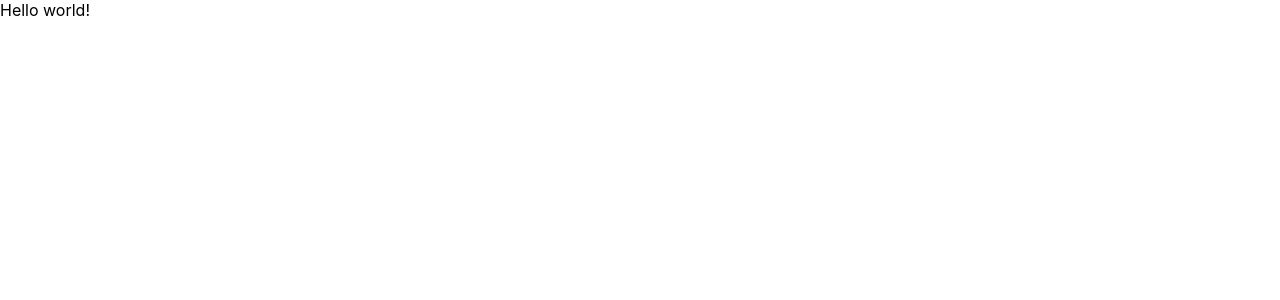
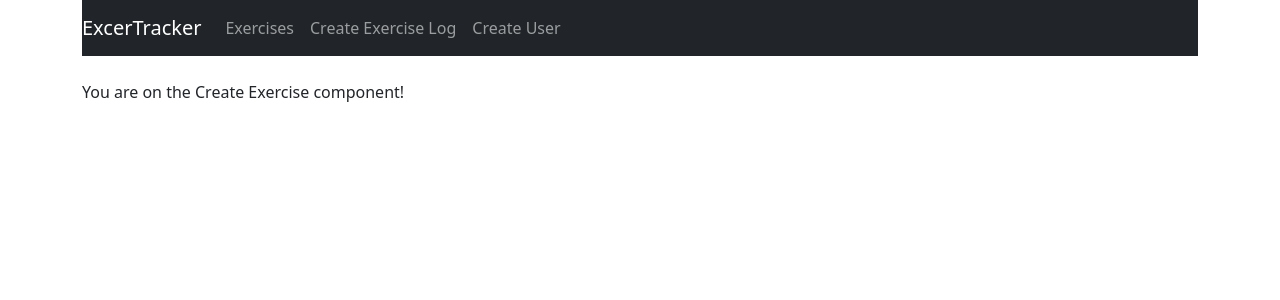
Before and after one commit to mirandali17/mern-exercise-tracker, a React (Create React App) app: page /create in a window 1280 px wide. Shown: the top 300 px of the page. Built offline with nearby package versions, Linux system fonts and the light colour scheme.

Commit message:
router function

```diff
--- a/package.json
+++ b/package.json
@@ -8,6 +8,7 @@
     "@testing-library/user-event": "^13.5.0",
     "react": "^17.0.2",
     "react-dom": "^17.0.2",
+    "react-router-dom": "^6.2.1",
     "react-scripts": "5.0.0",
     "web-vitals": "^2.1.4"
   },
--- a/src/App.js
+++ b/src/App.js
@@ -1,8 +1,29 @@
+import React from 'react';
+import { BrowserRouter as Router, Routes, Route } from 'react-router-dom';
+import "bootstrap/dist/css/bootstrap.min.css";
+import Navbar from "./components/navbar.component"
+import ExercisesList from "./components/exercises-list.component";
+import EditExercise from "./components/edit-exercise.component";
+import CreateExercise from "./components/create-exercise.component";
+import CreateUser from "./components/create-user.component";
+
 function App() {
   return (
-    <div className="container">
-      Hello world!
-    </div>
+    <Router>
+
+      <div className='container'>
+
+        <Navbar />
+        <br />
+
+        <Routes>
+          <Route path="/" element={<ExercisesList />} />
+          <Route path="/edit/:id" element={<EditExercise />} />
+          <Route path="/create" element={<CreateExercise />} />
+          <Route path="/user" element={<CreateUser />} />
+        </Routes>
+      </div>
+      </Router>
   );
 }
 
--- /dev/null
+++ b/src/components/create-exercise.component.js
@@ -0,0 +1,11 @@
+import React from 'react'
+
+function CreateExercise() {
+  return (
+    <div>
+        <p>You are on the Create Exercise component!</p>
+    </div>
+  );
+}
+
+export default CreateExercise;
--- /dev/null
+++ b/src/components/create-user.component.js
@@ -0,0 +1,11 @@
+import React from 'react'
+
+function CreateUser() {
+  return (
+    <div>
+        <p>You are on the Create User component!</p>
+    </div>
+  );
+}
+
+export default CreateUser;
--- /dev/null
+++ b/src/components/edit-exercise.component.js
@@ -0,0 +1,11 @@
+import React from 'react';
+
+function EditExercise() {
+  return (
+    <div>
+        <p>You are on the Edit Exercise component!</p>
+    </div>
+  );
+}
+
+export default EditExercise;
--- /dev/null
+++ b/src/components/exercises-list.component.js
@@ -0,0 +1,11 @@
+import React from 'react';
+
+function ExercisesList() {
+  return (
+    <div>
+        <p>You are on the Exercises List component!</p>
+    </div>
+  );
+}
+
+export default ExercisesList;
--- /dev/null
+++ b/src/components/navbar.component.js
@@ -0,0 +1,25 @@
+import React from 'react'
+import { Link } from 'react-router-dom'
+
+function Navbar() {
+  return (
+      <nav className="navbar navbar-dark bg-dark navbar-expand-lg">
+          <Link to="/" className="navbar-brand">ExcerTracker</Link>
+          <div className="collpase navbar-collapse">
+              <ul className="navbar-nav mr-auto">
+                  <li className="navbar-item">
+                      <Link to="/" className="nav-link">Exercises</Link>
+                  </li>
+                  <li className="navbar-item">
+                      <Link to="/create" className="nav-link">Create Exercise Log</Link>
+                  </li>
+                  <li className="navbar-item">
+                      <Link to="/user" className="nav-link">Create User</Link>
+                  </li>
+              </ul>
+          </div>
+      </nav>
+  );
+}
+
+export default Navbar;
--- a/src/index.js
+++ b/src/index.js
@@ -3,10 +3,13 @@
 import './index.css';
 import App from './App';
 import reportWebVitals from './reportWebVitals';
+import { BrowserRouter, Router } from 'react-router-dom';
 
 ReactDOM.render(
   <React.StrictMode>
+
     <App />
+
   </React.StrictMode>,
   document.getElementById('root')
 );
```
Also changed, not shown: 1 other file (tests, documents, lock files or other folders).
